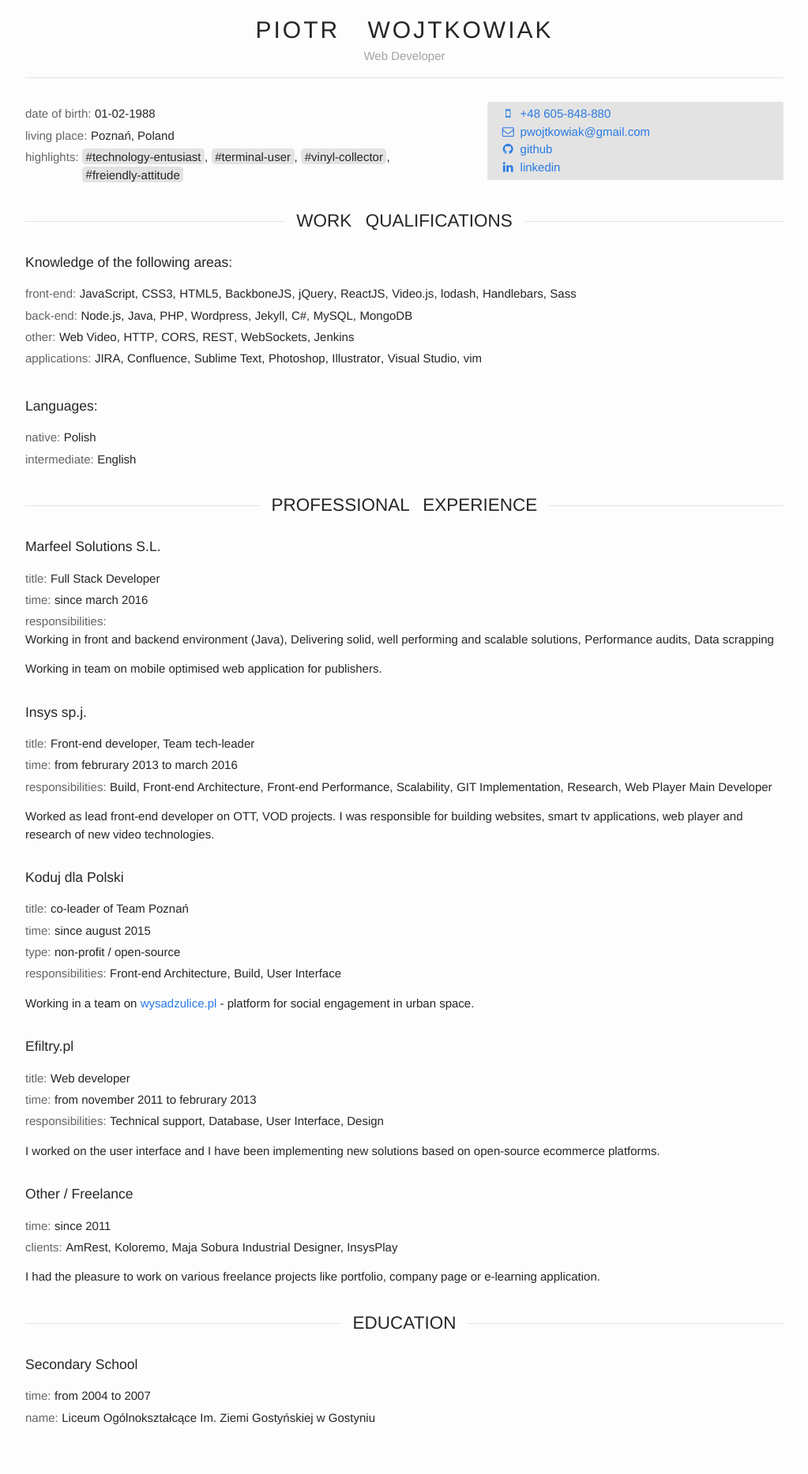
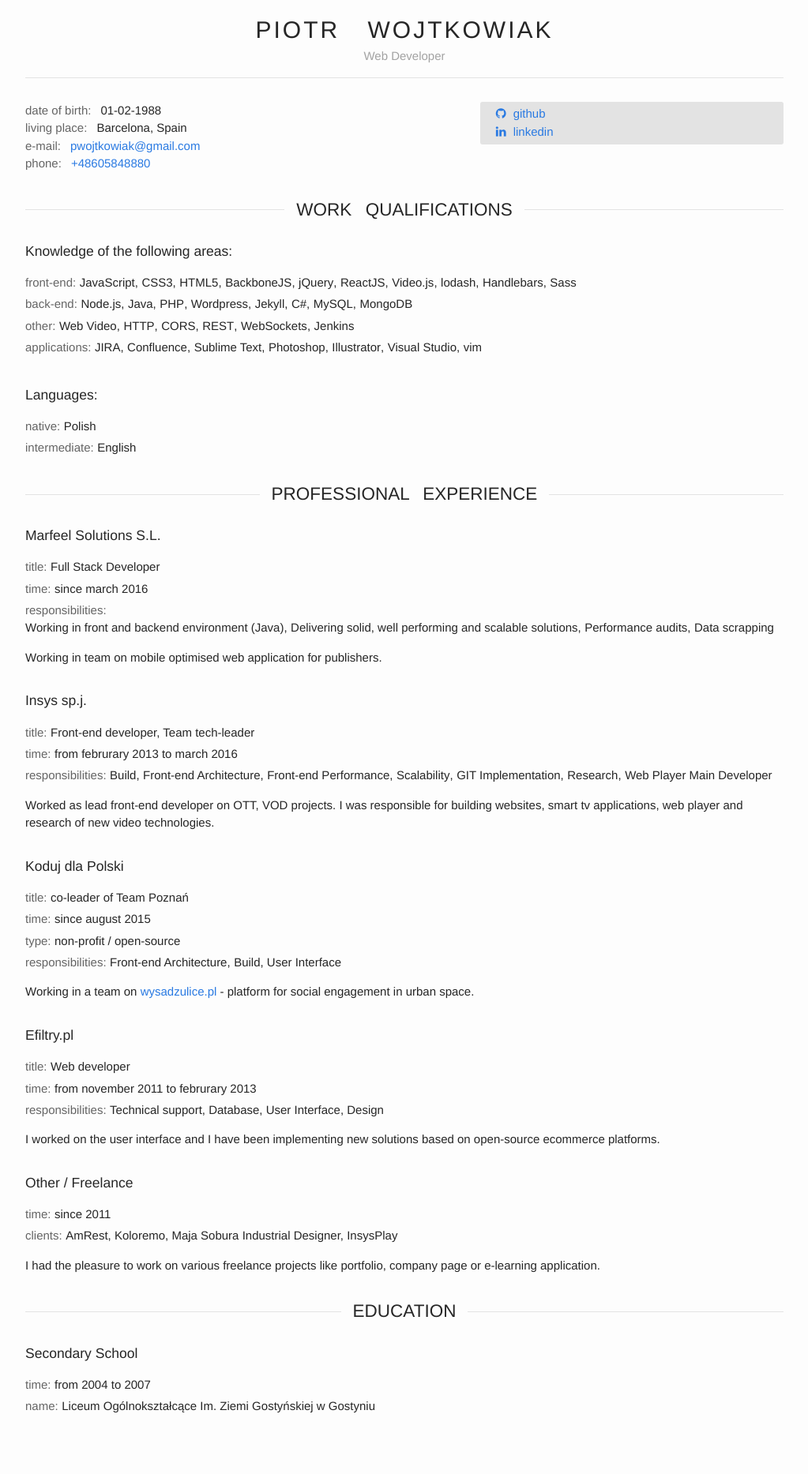
Before and after one commit to cmwd/cmwd.github.io, a Jekyll site: the page built from index.html, in a window 1280 px wide. Shown: the whole page at 79% size, without its empty margins (128-1151 px from the left). Built offline with Jekyll 4.4.1, drawn with Linux system fonts in a browser that asks for light colours; nearby versions of some CDN libraries.

Commit message:
Refactor p1

```diff
--- a/_data/personal.yml
+++ b/_data/personal.yml
@@ -1,26 +1,13 @@
 name: Piotr Wojtkowiak
 title: Web Developer
+birthDate: 01-02-1988
+livingPlace: Barcelona, Spain
+email: pwojtkowiak@gmail.com
+phone: "+48605848880"
 about:
-  - label: date of birth
-    value: 01-02-1988
   - label: living place
     value: Poznań, Poland
-highlights:
-  - technology-entusiast
-  - terminal-user
-  - vinyl-collector
-  - freiendly-attitude
 contact:
-  - name: phone
-    icon: fa-mobile
-    value: tel:+48605848880
-    display: +48 605-848-880
-
-  - name: email
-    icon: fa-envelope-o
-    value: mailto:pwojtkowiak@gmail.com
-    display: pwojtkowiak@gmail.com
-
   - name: github
     icon: fa-github
     value: https://www.github.com/cmwd
--- /dev/null
+++ b/_includes/personal-info.html
@@ -0,0 +1,30 @@
+<div class="section grid">
+  <div class="about grid__child">
+    <ul class="list about__basic-info">
+      <li class="list__item">
+        <h2 class="list__label">date of birth</h2>
+        <span class="list__content">{{ site.data.personal.birthDate }}</span>
+      </li>
+
+      <li class="list__item">
+        <h2 class="list__label">living place</h2>
+        <span class="list__content">{{ site.data.personal.livingPlace }}</span>
+      </li>
+
+      <li class="list__item">
+        <h2 class="list__label">e-mail</h2>
+        <a class="list__content" href="mailto:{{ site.data.personal.email }}" title="Contact me">{{ site.data.personal.email }}</a>
+      </li>
+
+      <li class="list__item">
+        <h2 class="list__label">phone</h2>
+        <a class="list__content" href="tel:{{ site.data.personal.phone }}" title="Contact me">{{ site.data.personal.phone }}</a>
+      </li>
+
+    </ul>
+  </div>
+
+  {% include aside-box.html
+    values=site.data.personal.contact
+    customClass="grid__child" %}
+</div>
--- a/_layouts/default.html
+++ b/_layouts/default.html
@@ -9,27 +9,7 @@
     </div>
     <main class="site-content">
       <div class="container">
-
-        <div class="section grid">
-          <div class="about grid__child">
-            {% for data in site.data.personal.about %}
-              {% include roll.html
-                label=data.label
-                list=data.value %}
-            {% endfor %}
-
-            {% if site.data.personal.highlights.size > 0 %}
-              {% include roll.html
-                label='highlights'
-                list=site.data.personal.highlights
-                modifiers="tags,flex,sm-column" %}
-            {% endif %}
-          </div>
-
-          {% include aside-box.html
-            values=site.data.personal.contact
-            customClass="grid__child" %}
-        </div>
+        {% include personal-info.html %}
 
         <div class="section section--qualifications">
           {% include section-title.html
--- /dev/null
+++ b/_sass/_list.scss
@@ -0,0 +1,23 @@
+.list {
+  list-style: none;
+  margin: 0;
+
+  &__item {
+    font-size: 0;
+  }
+
+  &__label,
+  &__content {
+    font-size: $base-font-size;
+    display: inline;
+  }
+
+  &__label {
+    color: $tertiary-color;
+
+    &:after {
+      content: ":";
+      margin-right: .75rem;
+    }
+  }
+}
--- a/css/main.scss
+++ b/css/main.scss
@@ -69,5 +69,6 @@ $mq-lg: 64em;
     "aside-box",
     "job",
     "roll",
-        "base-print"
+    "base-print",
+    "list"
 ;
```
Lines whose indentation alone changed are shown as unchanged.
